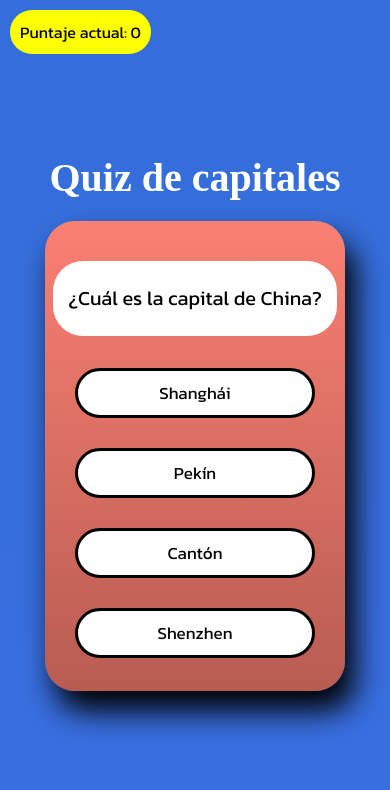
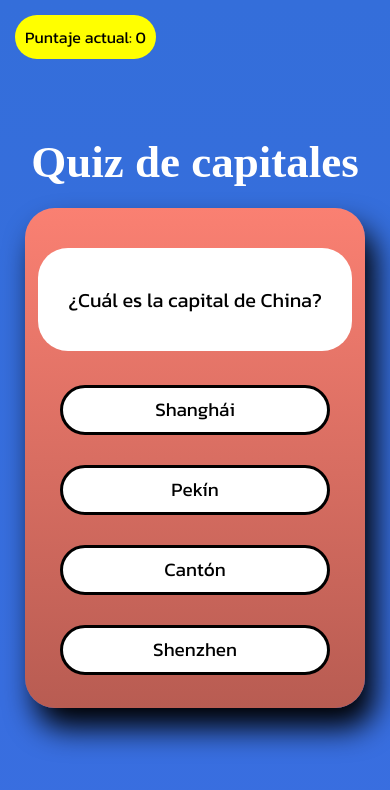
Before and after one commit to santimontironi/quiz-de-capitales, a React (Vite) app: page / in a window 390 px wide. Shown: the top 790 px of the page. Built offline with nearby package versions, Linux system fonts and the light colour scheme; a web font is replaced by a local one.

Commit message:
ajustes responsive

```diff
--- a/src/assets/css/app.css
+++ b/src/assets/css/app.css
@@ -101,22 +101,22 @@
 
 @media(max-width:800px){
     .contenedor{
-        width: 300px;
-        height: 470px;
+        width: 340px;
+        height: 500px;
         margin: auto;
     }
     .puntaje{
-        left: 10px;
-        top: 10px;
+        left: 15px;
+        top: 15px;
         padding: 10px;
     }
     .titulo{
-        font-size: 40px;
+        font-size: 45px;
         text-decoration: none;
     }
     .pregunta{
-        width: 270px;
-        height: 70px;
+        width: 300px;
+        height: 100px;
         padding: 7px;
     }
     .pregunta p{
@@ -126,7 +126,7 @@
     }
     .opciones button{
         height: 50px;
-        width: 240px;
-        font-size: 17px;
+        width: 270px;
+        font-size: 19px;
     }
 }
```
